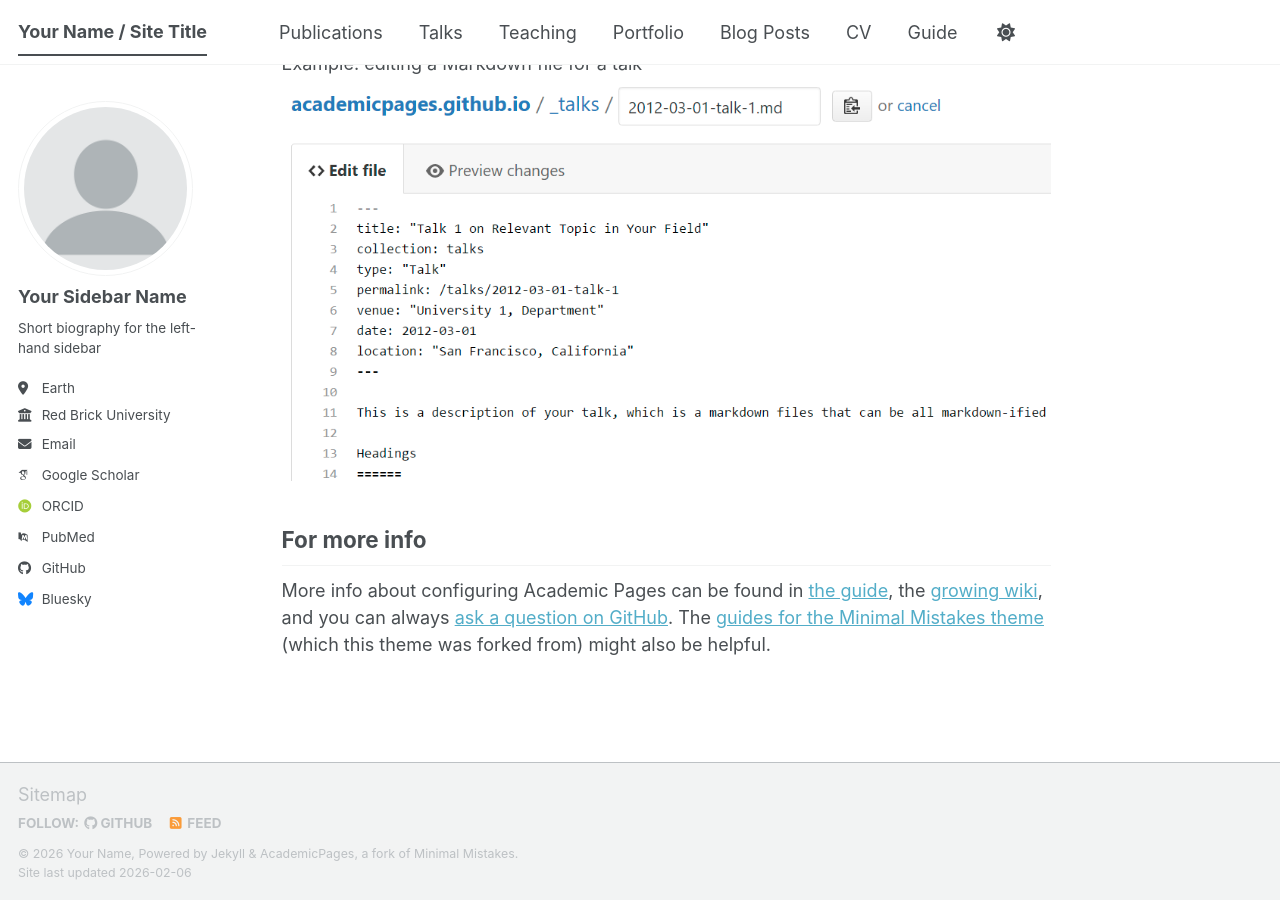
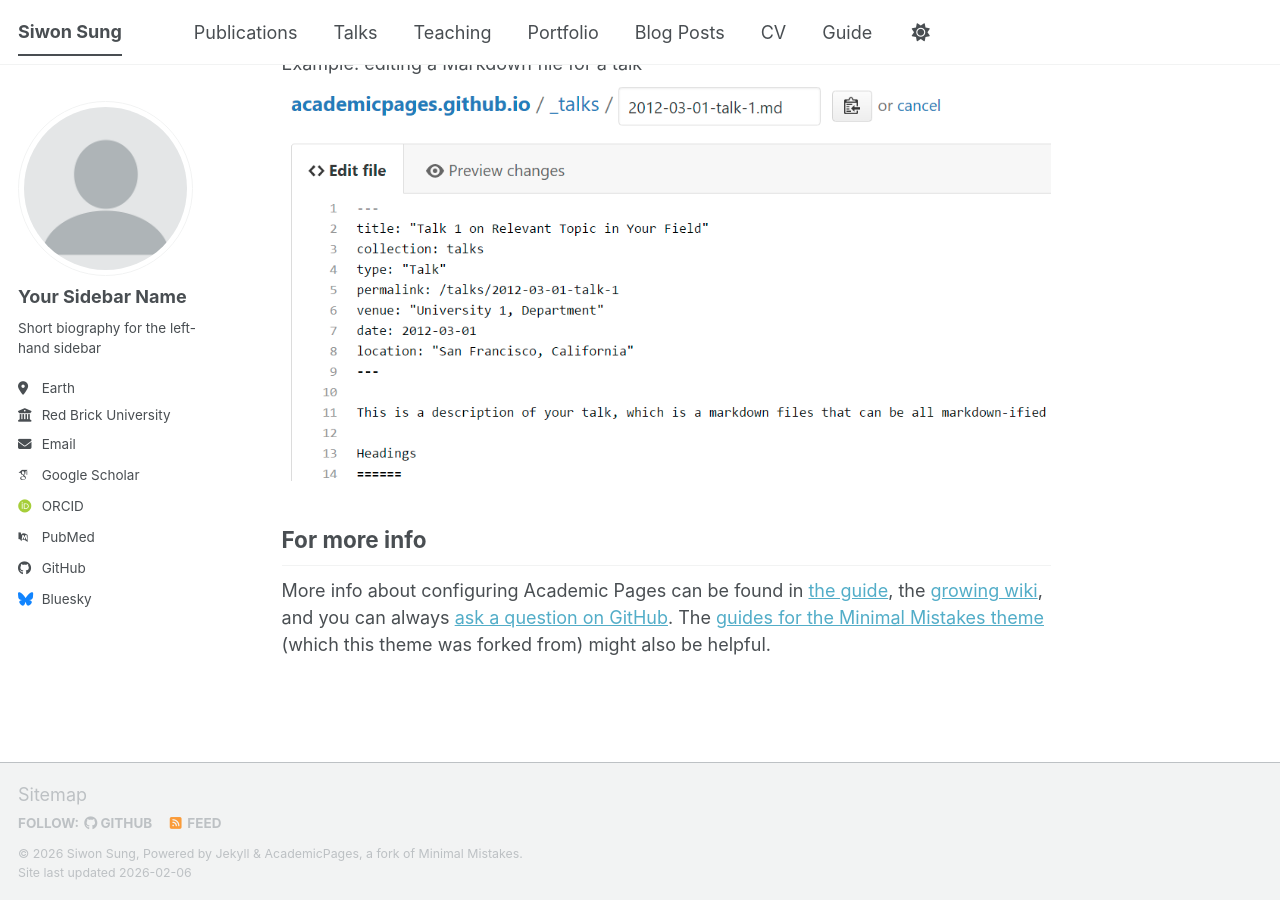
Before and after one commit to siwonsung/siwonsung.github.io, a Jekyll site: the page built from _pages/about.md, in a window 1280 px wide and 900 px high, scrolled down 2720 px. Built offline with Jekyll 4.4.1, drawn with Linux system fonts in a browser that asks for light colours; some web fonts are replaced; a script bundle is joined from its source files by our own code; library files that are not in the unit come from our copies.

Commit message:
Update _config.yml

```diff
--- a/_config.yml
+++ b/_config.yml
@@ -9,14 +9,14 @@
 # Basic Site Settings
 locale                   : "en-US"
 site_theme               : "default" # The available themes options are "default", "air", "sunrise", "mint", "dirt" and "contrast"
-title                    : "Your Name / Site Title"
+title                    : "Siwon Sung"
 title_separator          : "-"
-name                     : &name "Your Name"
+name                     : &name "Siwon Sung"
 description              : &description "Your Name's academic portfolio"   # Update this with a general description of your site, this is the default if not overridden by a page
-url                      : https://academicpages.github.io # The base hostname & protocol for your site e.g. "https://[your GitHub username].github.io",
+url                      : https://siwonsung.github.io # The base hostname & protocol for your site e.g. "https://[your GitHub username].github.io",
                                                            # or if you already have some other page hosted on Github then use "https://[your GitHub username].github.io/[Your Repo Name]"
 baseurl                  : "" # the subpath of your site, e.g. "/blog"
-repository               : "academicpages/academicpages.github.io"
+repository               : "siwonsung/siwonsung.github.io"
 
 # Site Author - The following control what appear as part of the author content on the side bar.
 #               If a field is blank the icon and link will not appear, otherwise it will be shown.
```
